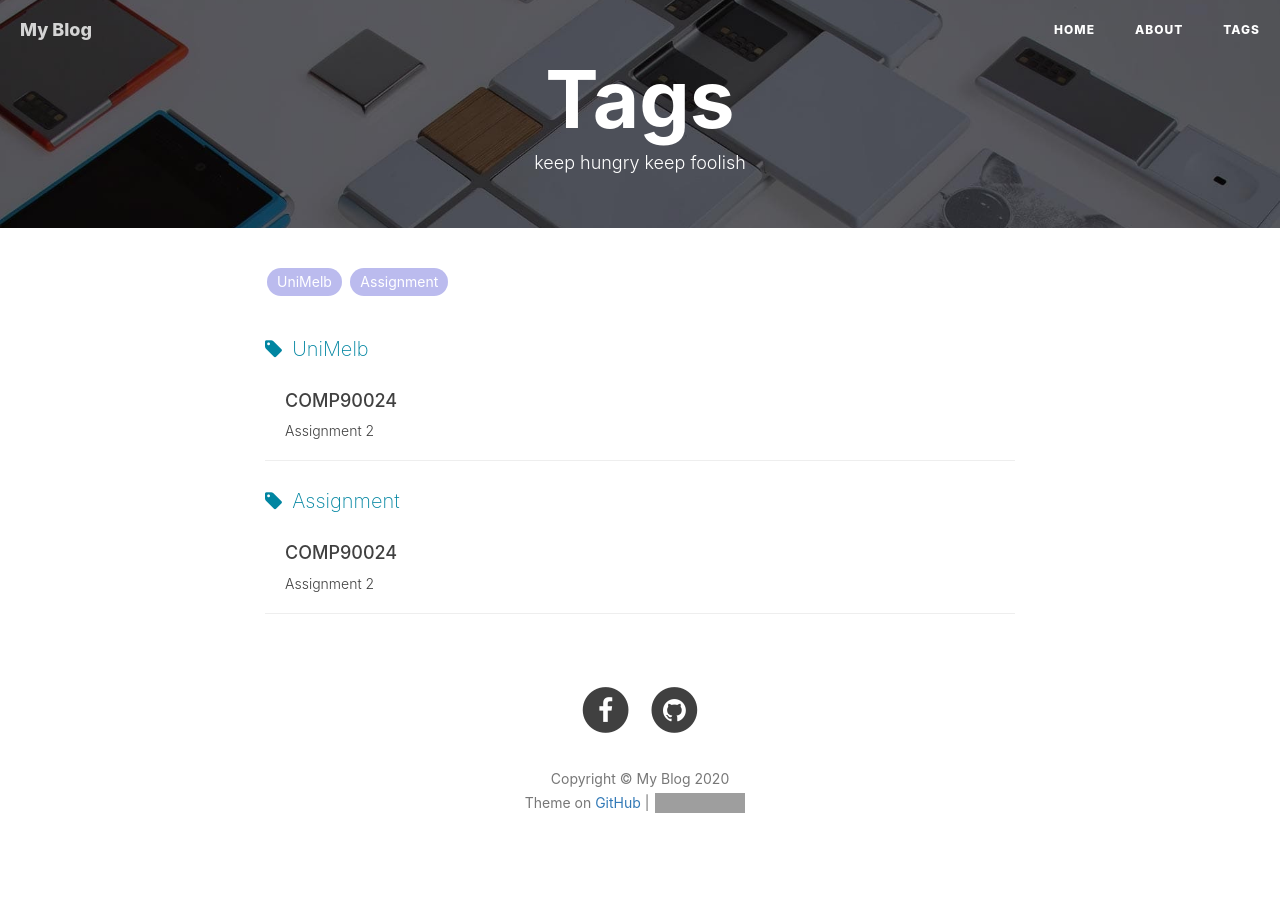
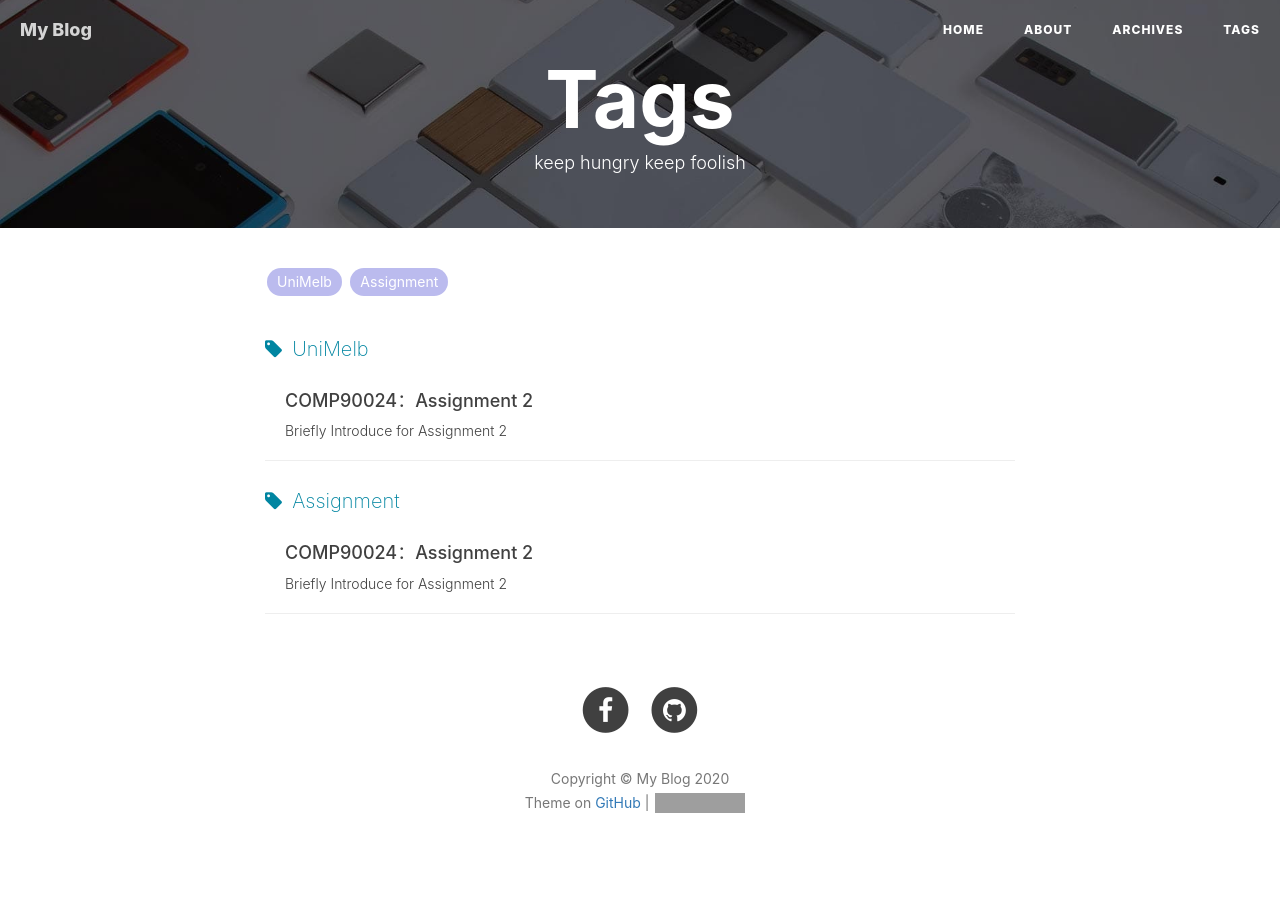
Before and after one commit to EMOSAMA/EMOSAMA.github.io, a Jekyll site: the page built from tags.html, in a window 1280 px wide. Built offline with Jekyll 4.4.1, drawn with Linux system fonts in a browser that asks for light colours; nearby versions of some CDN libraries; comment, search, counter and statistics services are not loaded; grey boxes are pictures that could not be loaded.

Commit message:
modified

```diff
--- a/_posts/2020-07-08-COMP90024 Assignment 2.md
+++ b/_posts/2020-07-08-COMP90024 Assignment 2.md
@@ -1,10 +1,10 @@
 ---
 layout:     post
-title:      COMP90024
-subtitle:   Assignment 2
+title:      COMP90024：Assignment 2
+subtitle:   Briefly Introduce for Assignment 2
 date:       2020-07-08
 author:     Emo
-header-img: img/post-bg-re-vs-ng2.jpg
+header-img: img/unimelb-bd.png
 catalog: true
 tags:
     - UniMelb
```
Also changed, not shown: archives.html (added, +38 -0 lines), img/unimelb-bd.png (added).
